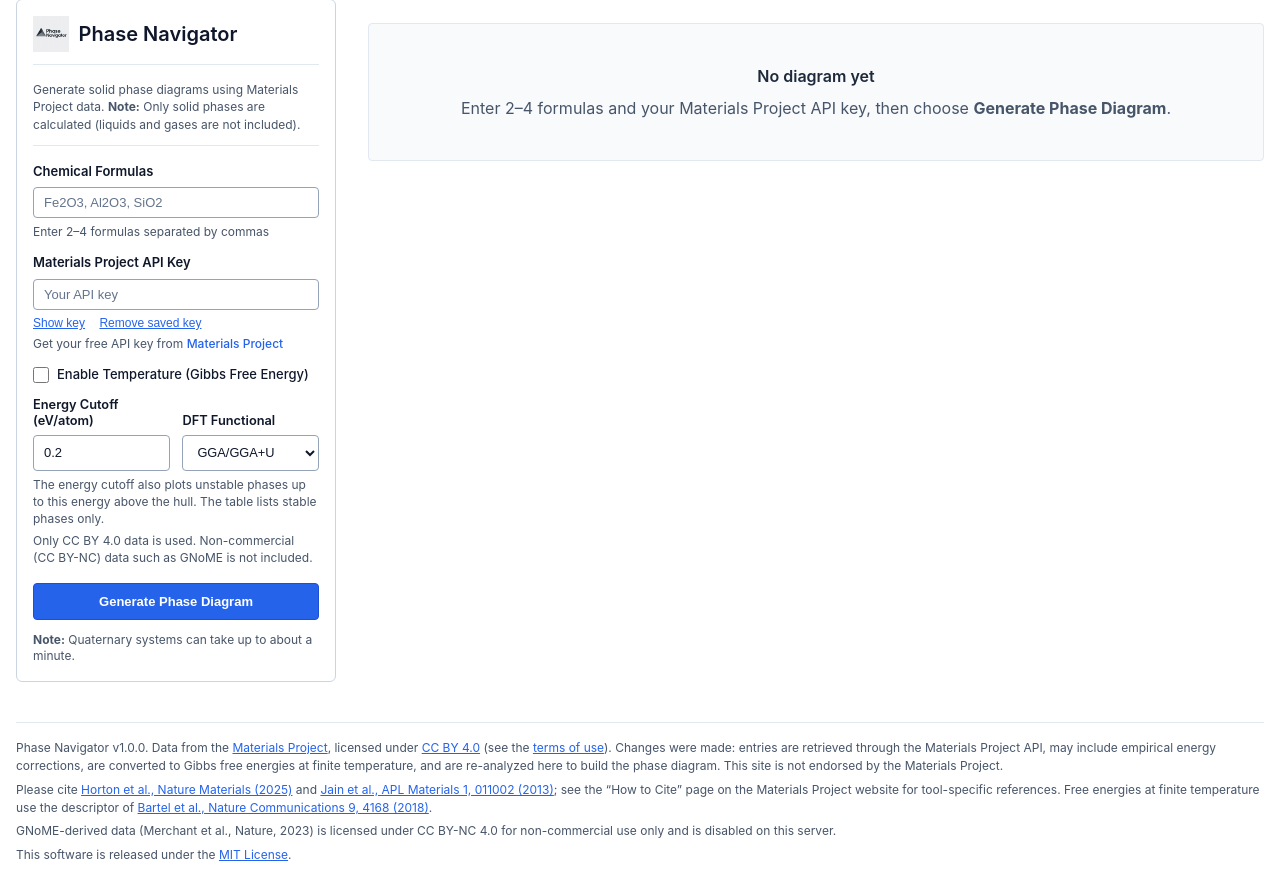
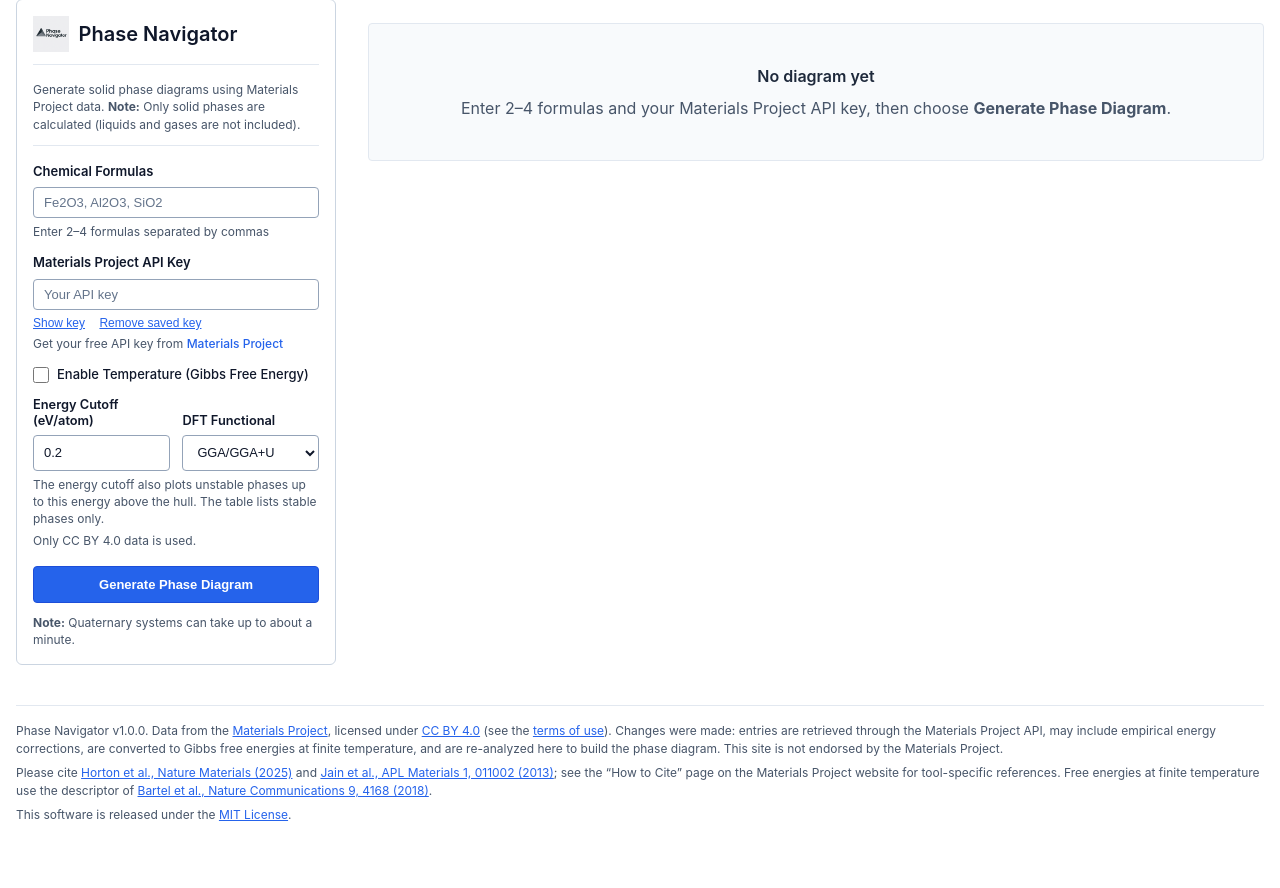
Before and after one commit to ToshihiroIguchi/PhaseNavigator, a FastAPI app: page / in a window 1280 px wide. Shown: the part 25-913 px from the top of the page. After the commit the page ends 846 px from the top, so only its background shows below. Run offline with FastAPI, Linux system fonts and the light colour scheme.

Commit message:
fix: drop GNoME and API key wording from the static edition
The static page needs no API key and has no GNoME data, so mention neither:
shorten the CC BY 4.0 hint, remove the GNoME footer paragraph unless the
server enabled non-commercial data, and fix the empty-state text.

Co-Authored-By: Claude Sonnet 5.5 <noreply@anthropic.com>
Claude-Session: https://claude.ai/code/session_019kYuURAgywBMtLLZPgPQUn

```diff
--- a/templates/components/controls.html
+++ b/templates/components/controls.html
@@ -7,7 +7,7 @@
 
   <div class="info-compact">
     {% if static_edition %}
-    Generate solid phase diagrams from a downloaded Materials Project data snapshot. Everything is calculated in your browser, and no API key is needed.
+    Generate solid phase diagrams from a downloaded Materials Project data snapshot. Everything is calculated in your browser.
     {% else %}
     Generate solid phase diagrams using Materials Project data.
     {% endif %}
@@ -116,7 +116,7 @@
   <small class="hint" id="e-cut-hint">The energy cutoff also plots unstable phases up to this energy above the hull. The table lists stable phases only.</small>
 
   {% if static_edition or not allow_non_commercial %}
-  <small class="hint" id="non-commercial-hint">Only CC BY 4.0 data is used. Non-commercial (CC BY-NC) data such as GNoME is not included.</small>
+  <small class="hint" id="non-commercial-hint">Only CC BY 4.0 data is used.</small>
   {% else %}
   <!-- Only rendered when the server was started with ALLOW_NON_COMMERCIAL=1; off by default -->
   <div class="toggle-container">
--- a/templates/index.html
+++ b/templates/index.html
@@ -18,7 +18,7 @@
 
     <div id="empty-state" class="empty-state">
       <h2>No diagram yet</h2>
-      <p>Enter 2–4 formulas and your Materials Project API key, then choose
+      <p>Enter 2–4 formulas{% if not static_edition %} and your Materials Project API key{% endif %}, then choose
          <strong>Generate Phase Diagram</strong>.</p>
     </div>
 
@@ -48,17 +48,7 @@
     Free energies at finite temperature use the descriptor of
     <a href="https://doi.org/10.1038/s41467-018-06682-4" target="_blank" rel="noopener noreferrer">Bartel et al., Nature Communications 9, 4168 (2018)</a>.
   </p>
-  {% if static_edition %}
-  <p>
-    GNoME-derived data (Merchant et al., Nature, 2023) is licensed under CC BY-NC 4.0 for non-commercial use only
-    and is not included in this edition.
-  </p>
-  {% elif not allow_non_commercial %}
-  <p>
-    GNoME-derived data (Merchant et al., Nature, 2023) is licensed under CC BY-NC 4.0 for non-commercial use only
-    and is disabled on this server.
-  </p>
-  {% else %}
+  {% if allow_non_commercial and not static_edition %}
   <p>
     GNoME-derived data (Merchant et al., Nature, 2023) is licensed under CC BY-NC 4.0 and is for non-commercial use only.
     It is excluded by default and is used only when you enable &ldquo;Include non-commercial data&rdquo;.
```
Also changed, not shown: tests/test_static_site.py (+2 -1 lines).
